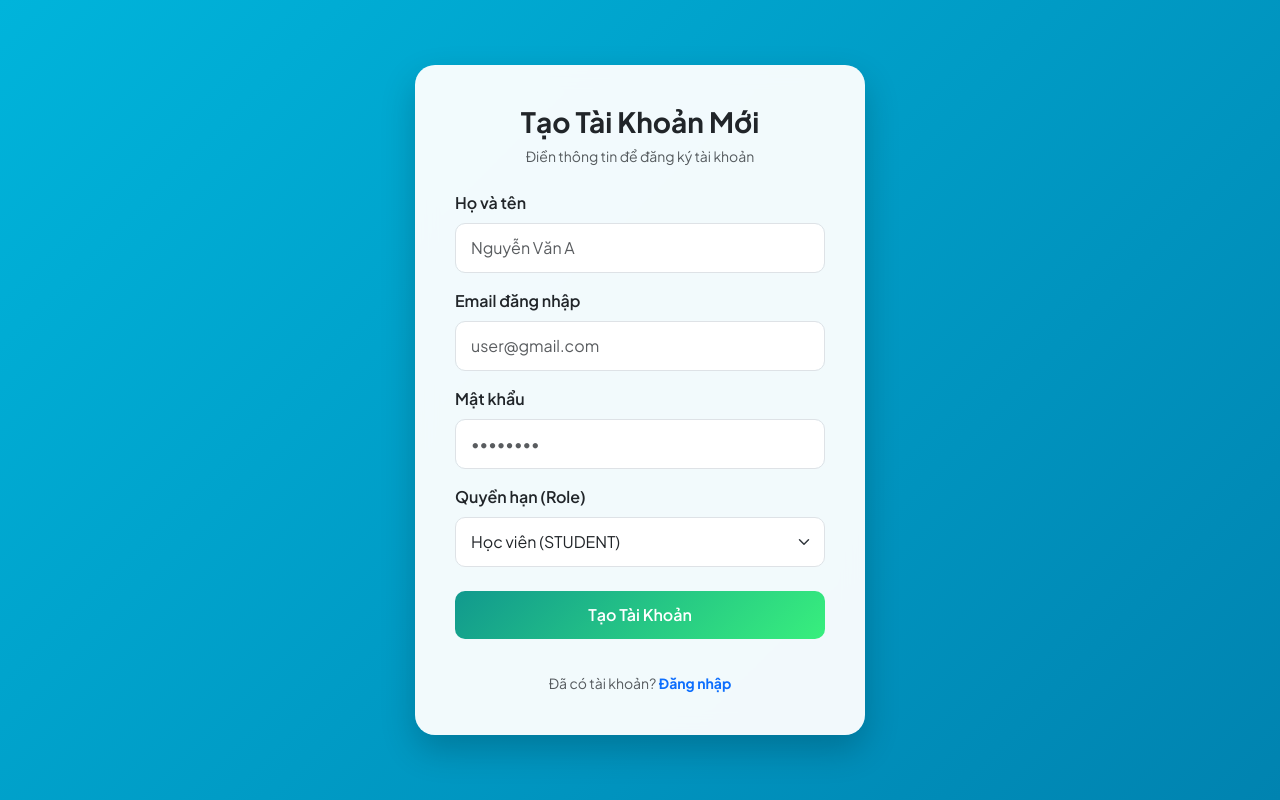
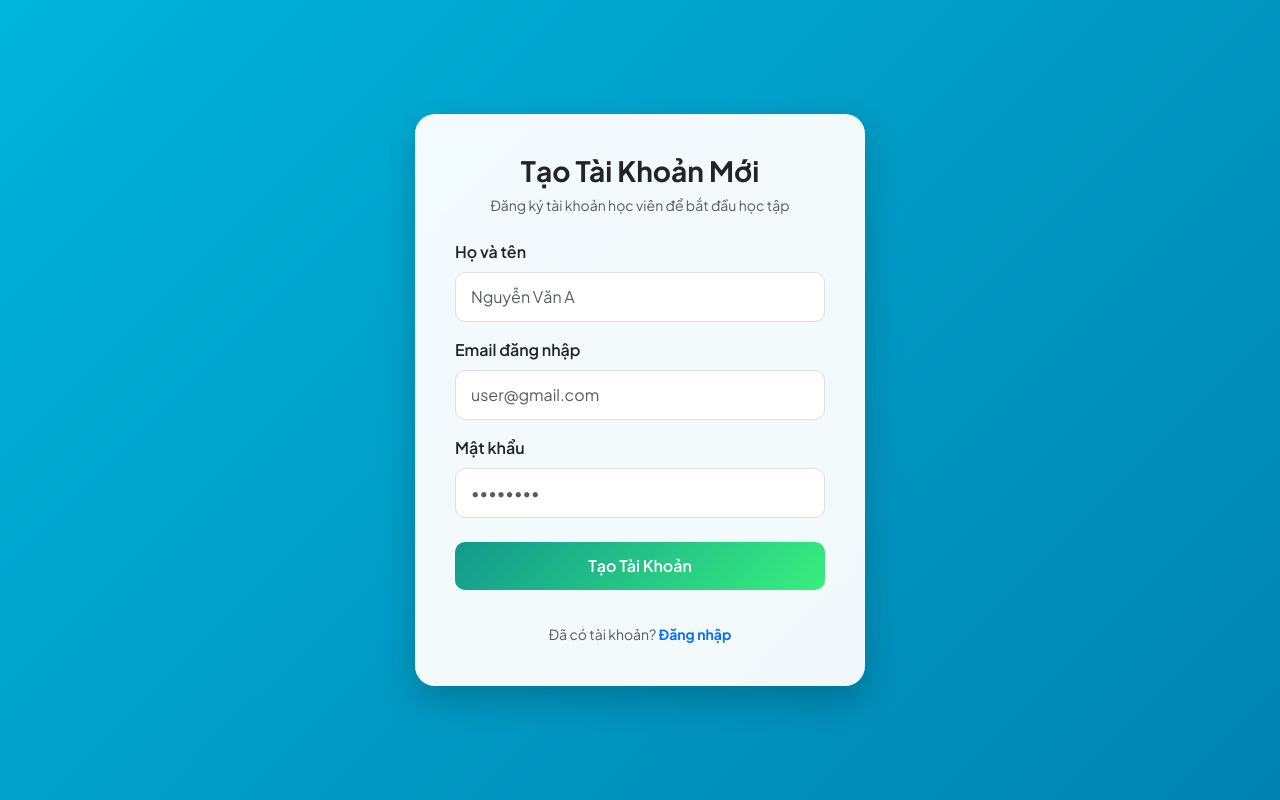
Before and after one commit to davidanh554/english-learning-app, a Spring Boot app: page /register.html in a window 1280 px wide. Run offline with Spring Boot 4, Linux system fonts and the light colour scheme; some of the project's set-up classes (security, data sources, template engines, error pages and the like) are left out, and stand-ins take their place.

Commit message:
fix(security): prevent privilege escalation by enforcing STUDENT role on registration & add Admin DataInitializer

```diff
--- a/src/main/java/com/example/luyentap/service/AuthService.java
+++ b/src/main/java/com/example/luyentap/service/AuthService.java
@@ -45,7 +45,10 @@ public class AuthService {
         user.setEmail(dto.getEmail());
         // Mã hóa mật khẩu mới bằng PasswordEncoder (BCrypt)
         user.setPassword(passwordEncoder.encode(dto.getPassword()));
-        String role = dto.getRole() != null ? dto.getRole() : "STUDENT";
+
+        // BẢO MẬT HỆ THỐNG: Mọi tài khoản đăng ký từ bên ngoài mặc định luôn là STUDENT!
+        // Ngăn chặn lỗ hổng Privilege Escalation (Leo thang đặc quyền)
+        String role = "STUDENT";
         user.setRole(role);
 
         User saved = userRepository.save(user);
--- a/src/main/resources/static/register.html
+++ b/src/main/resources/static/register.html
@@ -2,7 +2,7 @@
 <html lang="vi">
 <head>
     <meta charset="UTF-8">
-    <title>Đăng Ký Tài Khoản</title>
+    <title>Đăng Ký Tài Khoản - EnglishPro</title>
     <link href="https://cdn.jsdelivr.net/npm/bootstrap@5.3.0/dist/css/bootstrap.min.css" rel="stylesheet">
     <link href="https://cdn.jsdelivr.net/npm/bootstrap-icons@1.11.1/font/bootstrap-icons.css" rel="stylesheet">
     <link href="https://fonts.googleapis.com/css2?family=Plus+Jakarta+Sans:wght@400;600;700&display=swap" rel="stylesheet">
@@ -33,7 +33,7 @@
             border-radius: 10px;
             transition: all 0.3s ease;
         }
-        .form-control, .form-select {
+        .form-control {
             border-radius: 10px;
             padding: 12px 15px;
         }
@@ -44,7 +44,7 @@
 <div class="auth-card">
     <div class="text-center mb-4">
         <h3 class="fw-bold text-dark">Tạo Tài Khoản Mới</h3>
-        <p class="text-muted small">Điền thông tin để đăng ký tài khoản</p>
+        <p class="text-muted small">Đăng ký tài khoản học viên để bắt đầu học tập</p>
     </div>
 
     <form id="registerForm">
@@ -58,17 +58,9 @@
             <input type="email" id="email" class="form-control" placeholder="user@gmail.com" required>
         </div>
 
-        <div class="mb-3">
+        <div class="mb-4">
             <label class="form-label fw-semibold">Mật khẩu</label>
             <input type="password" id="password" class="form-control" placeholder="••••••••" required>
-        </div>
-
-        <div class="mb-4">
-            <label class="form-label fw-semibold">Quyền hạn (Role)</label>
-            <select id="role" class="form-select">
-                <option value="STUDENT">Học viên (STUDENT)</option>
-                <option value="ADMIN">Quản trị viên (ADMIN)</option>
-            </select>
         </div>
 
         <button type="submit" class="btn btn-success-gradient w-100 mb-3">Tạo Tài Khoản</button>
@@ -86,10 +78,9 @@
     document.getElementById('registerForm').addEventListener('submit', function(e) {
         e.preventDefault();
         const userData = {
-            fullName: document.getElementById('fullName').value,
-            email: document.getElementById('email').value,
-            password: document.getElementById('password').value,
-            role: document.getElementById('role').value
+            fullName: document.getElementById('fullName').value.trim(),
+            email: document.getElementById('email').value.trim(),
+            password: document.getElementById('password').value
         };
 
         fetch('/api/auth/register', {
```
Also changed, not shown: src/main/java/com/example/luyentap/config/DataInitializer.java (added, +41 -0 lines).
